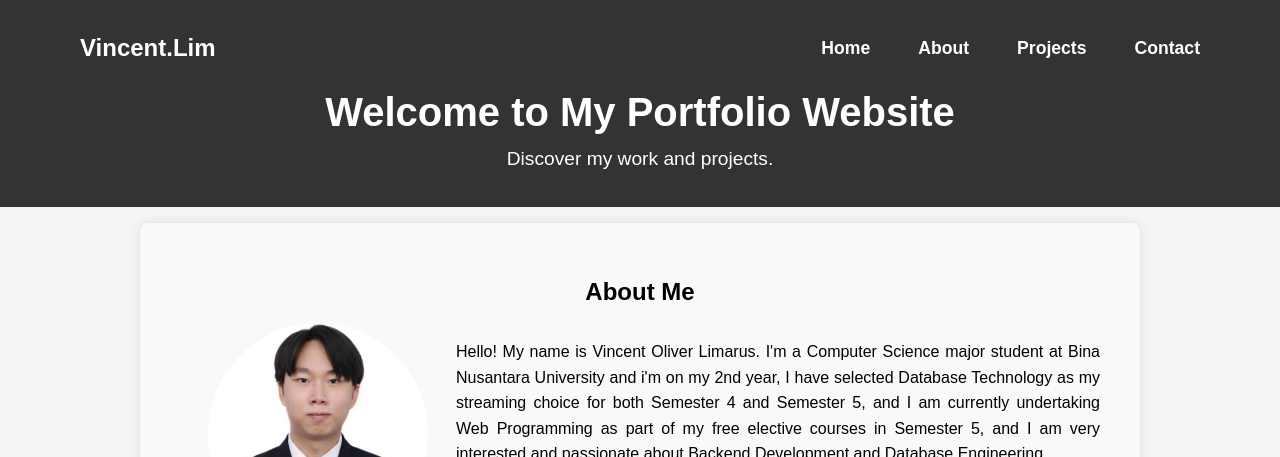
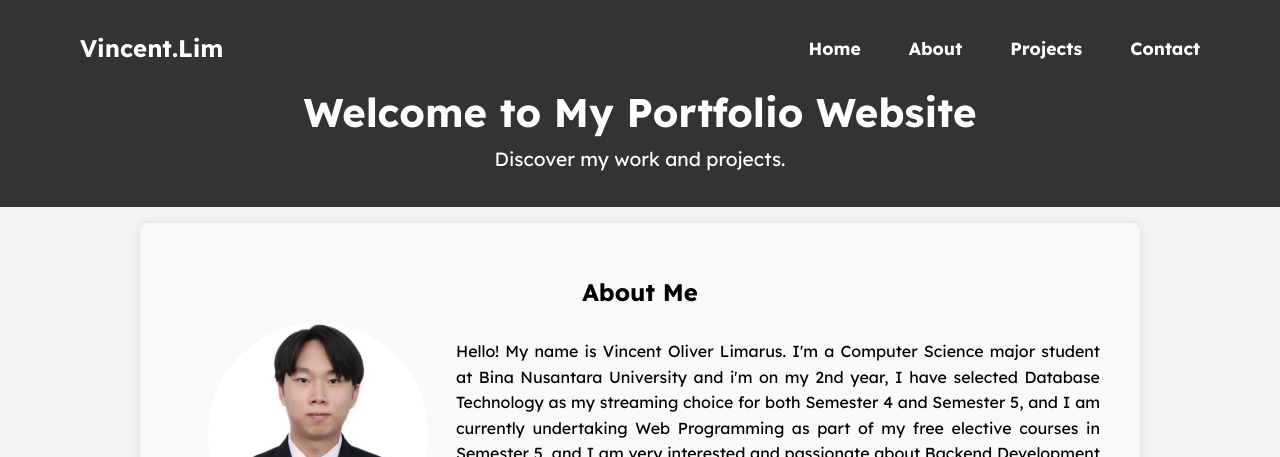
Before and after one commit to VincentLimarus/portofolio.web, a plain HTML site: page HTML/index.html in a window 1280 px wide. Shown: the top 457 px of the page. Drawn offline with Linux system fonts and the light colour scheme.

Commit message:
new: font changes

```diff
--- a/CSS/style.css
+++ b/CSS/style.css
@@ -5,7 +5,8 @@
 }
 
 body {
-  font-family: "Arial", sans-serif;
+  /* font-family: "Arial", sans-serif; */
+  font-family: "Lexend", sans-serif;
   line-height: 1.6;
   background-color: #f4f4f4;
 }
@@ -17,7 +18,8 @@ nav {
   min-height: 8vh;
   /* background-color: #fff; */
   /* background-color: #333; */
-  font-family: "Poppins", sans-serif;
+  /* font-family: "Poppins", sans-serif; */
+  font-family: "Lexend", sans-serif;
   /* box-shadow: 0 4px 6px rgba(0, 0, 0, 0.1); */
 }
 
@@ -28,6 +30,7 @@ nav {
   font-family: Poppins, sans-serif;
   cursor: pointer;
   color: #fff;
+  font-family: "Lexend", sans-serif;
 }
 
 .navbar {
@@ -68,8 +71,8 @@ nav {
 }
 
 .header-content {
-  font-family: "Arial", sans-serif;
-
+  /* font-family: "Arial", sans-serif; */
+  font-family: "Lexend", sans-serif;
 }
 
 .header-content h1 {
--- a/HTML/index.html
+++ b/HTML/index.html
@@ -10,6 +10,12 @@
     <link
       rel="stylesheet"
       href="https://cdnjs.cloudflare.com/ajax/libs/font-awesome/5.15.3/css/all.min.css"
+    />
+    <link rel="preconnect" href="https://fonts.googleapis.com" />
+    <link rel="preconnect" href="https://fonts.gstatic.com" crossorigin />
+    <link
+      href="https://fonts.googleapis.com/css2?family=Lexend:wght@100..900&display=swap"
+      rel="stylesheet"
     />
     <link
       rel="stylesheet"
```
